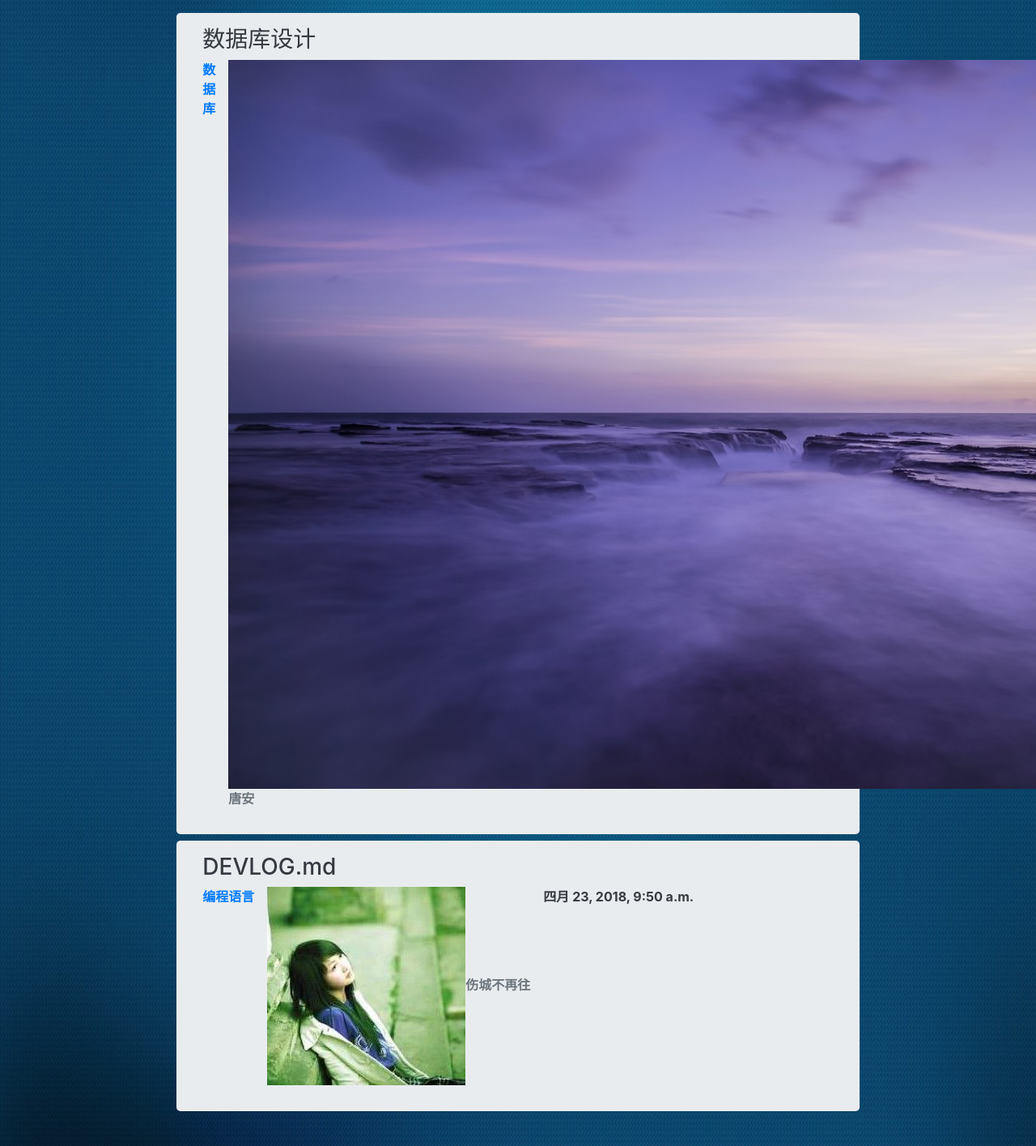
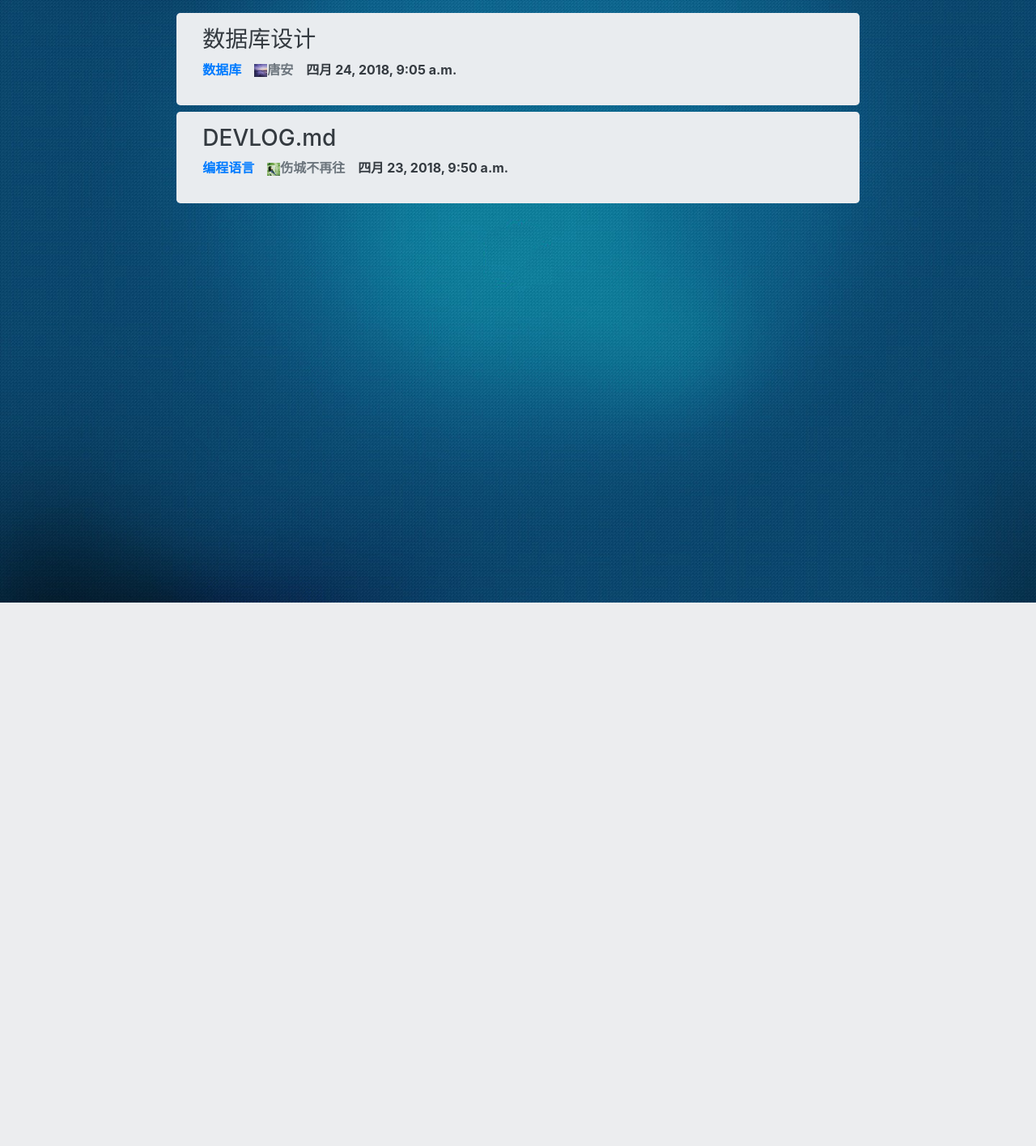
Before and after one commit to heyefu19920626/myBlog, a Django app: page / in a window 1280 px wide; the page is wider, and only the part inside the window is pictured. Shown: the part 56-1471 px from the top of that part at 81% size. After the commit the page ends 800 px from the top of that part, so only its background shows below. Run offline with Django 3.2, Linux system fonts and the light colour scheme; data comes from the database, SQL or seed files in the repository; some libraries are stand-ins or nearby versions.

Commit message:
collect static

```diff
--- a/static/css/index.css
+++ b/static/css/index.css
@@ -20,6 +20,7 @@ main{
 }
 .a-text{
     color: #343a40;
+    text-decoration: none;
 }
 .a-hover:hover{
     text-decoration: none;
@@ -59,6 +60,10 @@ main{
     height: 2rem;
     width: 2rem;
 }
+.list-article-image{
+    height: 1rem;
+    width: 1rem;
+}
 .icon-sm{
     height: 1.2rem;
     width: 1.2rem;
```
Also changed, not shown: static/img/svg/eye.svg (added).
